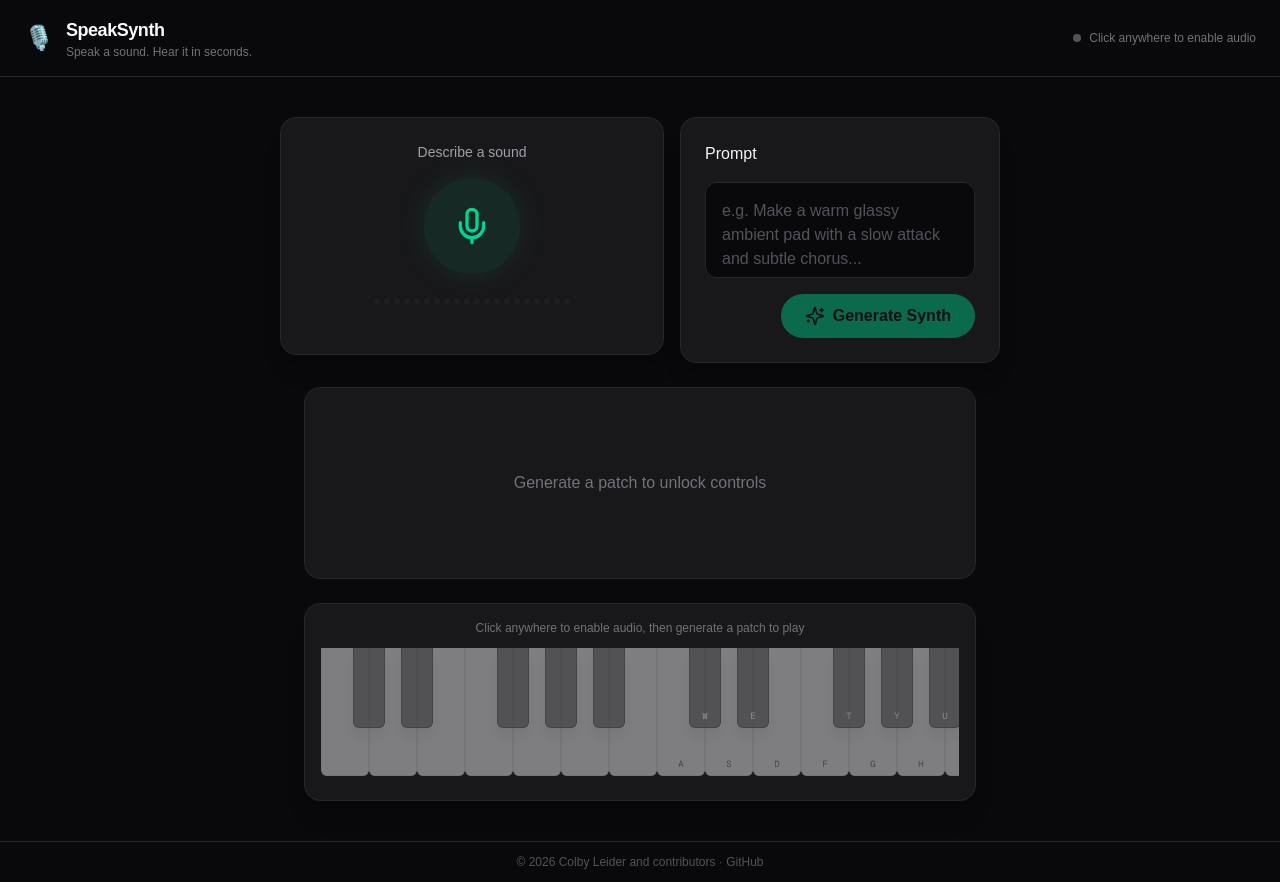
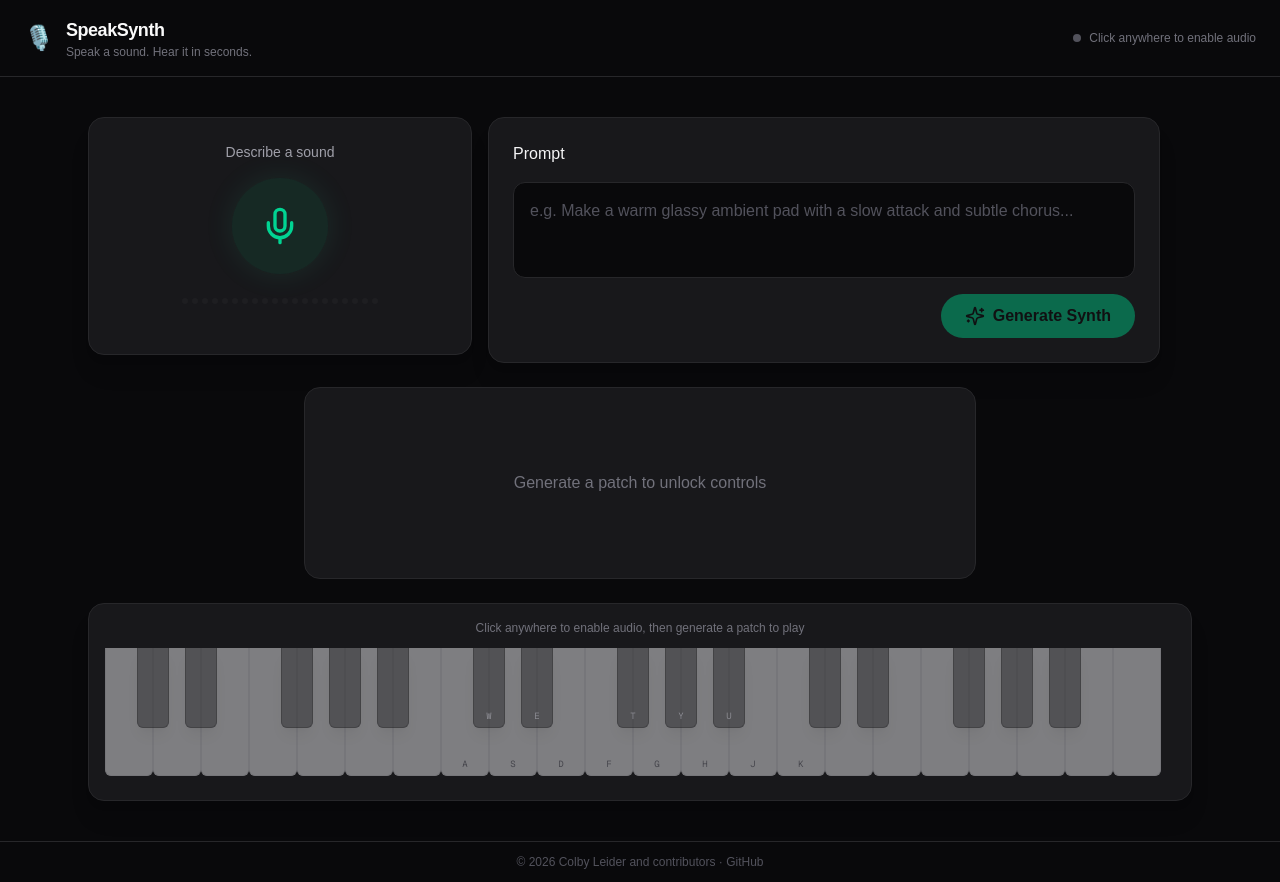
Before and after one commit to TheColby/speaksynth, a Next.js app: page / in a window 1280 px wide. Built offline with nearby package versions, Linux system fonts and the light colour scheme.

Commit message:
feat: widen page to max-w-6xl and keyboard to full-width so 3-octave keyboard fits without scrolling

```diff
--- a/app/page.tsx
+++ b/app/page.tsx
@@ -108,7 +108,7 @@ export default function Home() {
       </header>
 
       {/* Main content */}
-      <main className="flex-1 flex flex-col items-center gap-6 px-6 py-10 max-w-3xl mx-auto w-full">
+      <main className="flex-1 flex flex-col items-center gap-6 px-6 py-10 max-w-6xl mx-auto w-full">
         {/* Mic + Transcript */}
         <div className="flex flex-col sm:flex-row gap-4 w-full items-start justify-center">
           <MicInput
--- a/components/Keyboard.tsx
+++ b/components/Keyboard.tsx
@@ -82,7 +82,7 @@ export default function Keyboard({ hasPatch, engineReady }: KeyboardProps) {
     const isDisabled = !hasPatch || !engineReady;
 
     return (
-        <div className="w-full max-w-2xl bg-zinc-900 border border-zinc-800 rounded-2xl p-4 shadow-xl flex flex-col items-center gap-3">
+        <div className="w-full bg-zinc-900 border border-zinc-800 rounded-2xl p-4 shadow-xl flex flex-col items-center gap-3">
             {isDisabled && (
                 <p className="text-xs text-zinc-500">
                     {!engineReady ? 'Click anywhere to enable audio, then generate a patch to play' : 'Generate a patch to enable the keyboard'}
```
